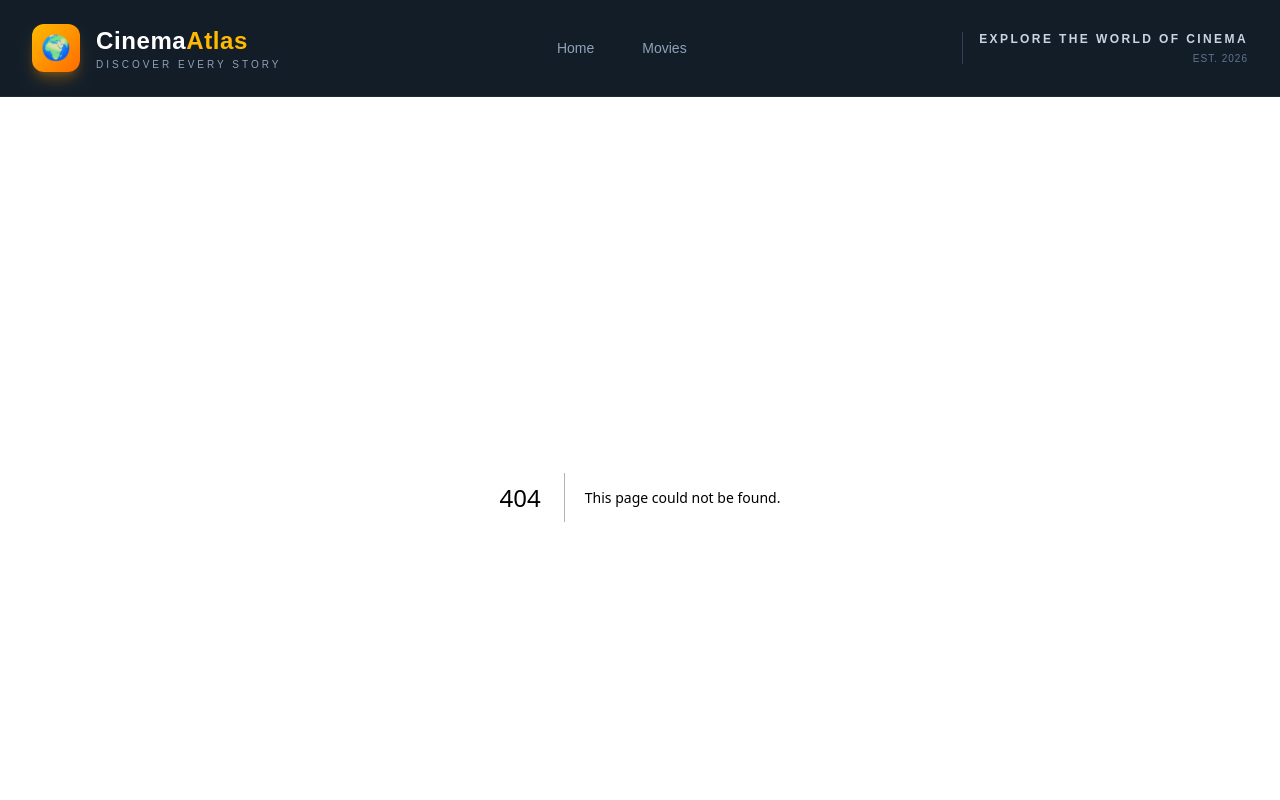
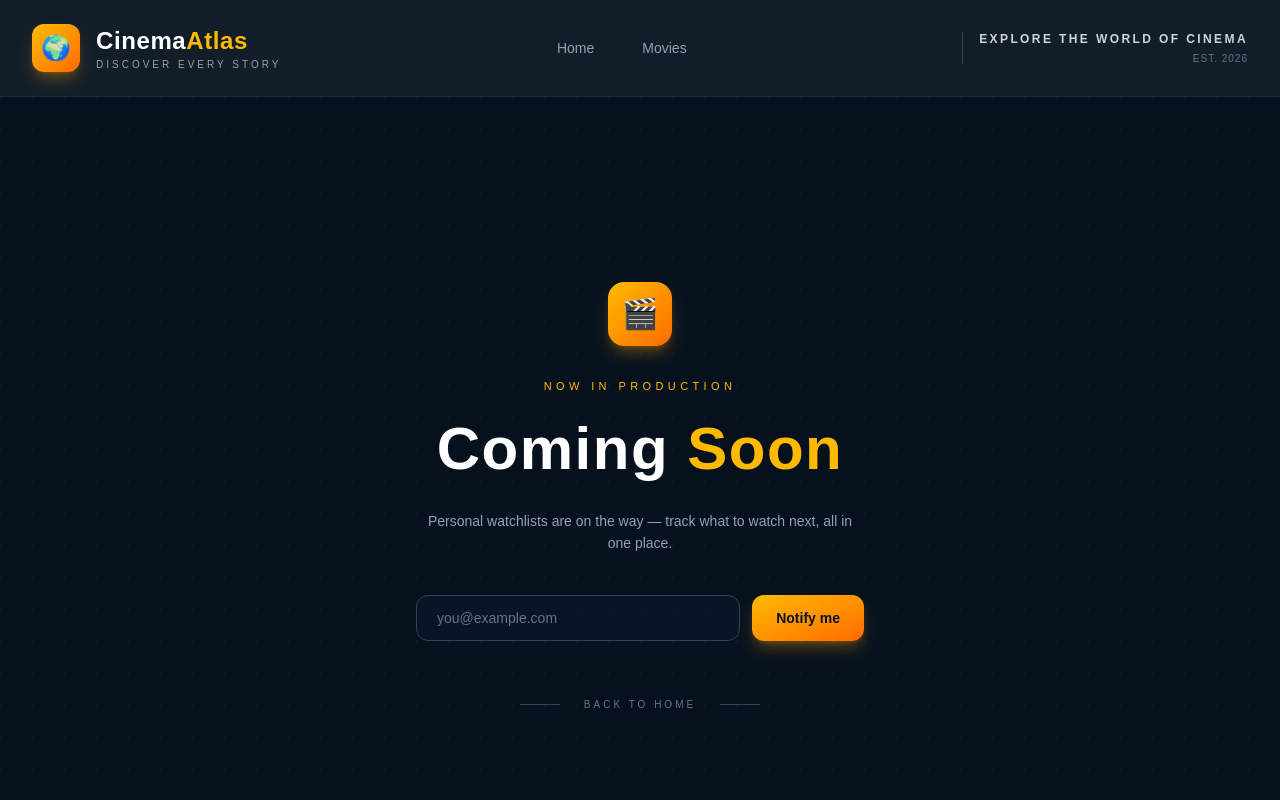
Before and after one commit to mebestaca/theinternetmovierental, a Next.js app: page /about in a window 1280 px wide. Before the commit this address had no page. Shown: the top 800 px of the page. Built offline with nearby package versions, Linux system fonts and the light colour scheme.

Commit message:
created coming soon page for about, faq, privacy, and terms page

```diff
--- /dev/null
+++ b/app/about/page.tsx
@@ -0,0 +1,13 @@
+import ComingSoon from "../components/ComingSoon";
+
+export default function WatchlistPage() {
+  return (
+    <div className="flex min-h-screen flex-col bg-[#06111D]">
+      <ComingSoon
+        eyebrow="Now in production"
+        description="Personal watchlists are on the way — track what to watch next, all in one place."
+        backHref="/"
+      />
+    </div>
+  );
+}
--- /dev/null
+++ b/app/faq/page.tsx
@@ -0,0 +1,13 @@
+import ComingSoon from "../components/ComingSoon";
+
+export default function WatchlistPage() {
+  return (
+    <div className="flex min-h-screen flex-col bg-[#06111D]">
+      <ComingSoon
+        eyebrow="Now in production"
+        description="Personal watchlists are on the way — track what to watch next, all in one place."
+        backHref="/"
+      />
+    </div>
+  );
+}
--- /dev/null
+++ b/app/privacy/page.tsx
@@ -0,0 +1,13 @@
+import ComingSoon from "../components/ComingSoon";
+
+export default function WatchlistPage() {
+  return (
+    <div className="flex min-h-screen flex-col bg-[#06111D]">
+      <ComingSoon
+        eyebrow="Now in production"
+        description="Personal watchlists are on the way — track what to watch next, all in one place."
+        backHref="/"
+      />
+    </div>
+  );
+}
--- /dev/null
+++ b/app/terms/page.tsx
@@ -0,0 +1,13 @@
+import ComingSoon from "../components/ComingSoon";
+
+export default function WatchlistPage() {
+  return (
+    <div className="flex min-h-screen flex-col bg-[#06111D]">
+      <ComingSoon
+        eyebrow="Now in production"
+        description="Personal watchlists are on the way — track what to watch next, all in one place."
+        backHref="/"
+      />
+    </div>
+  );
+}
```
